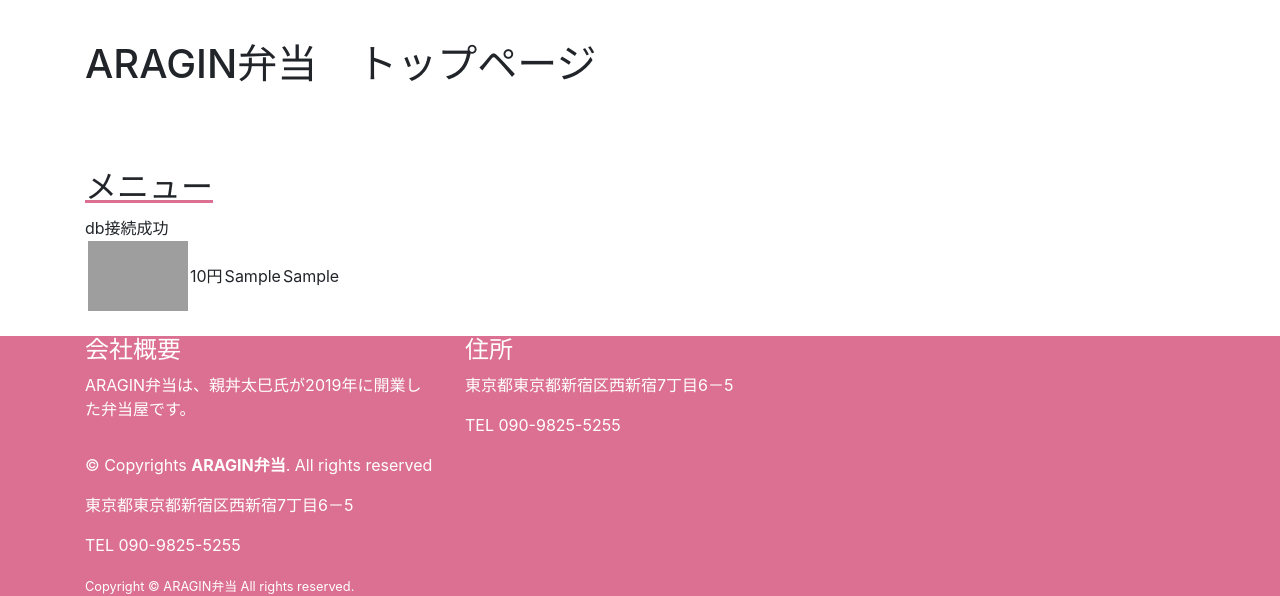
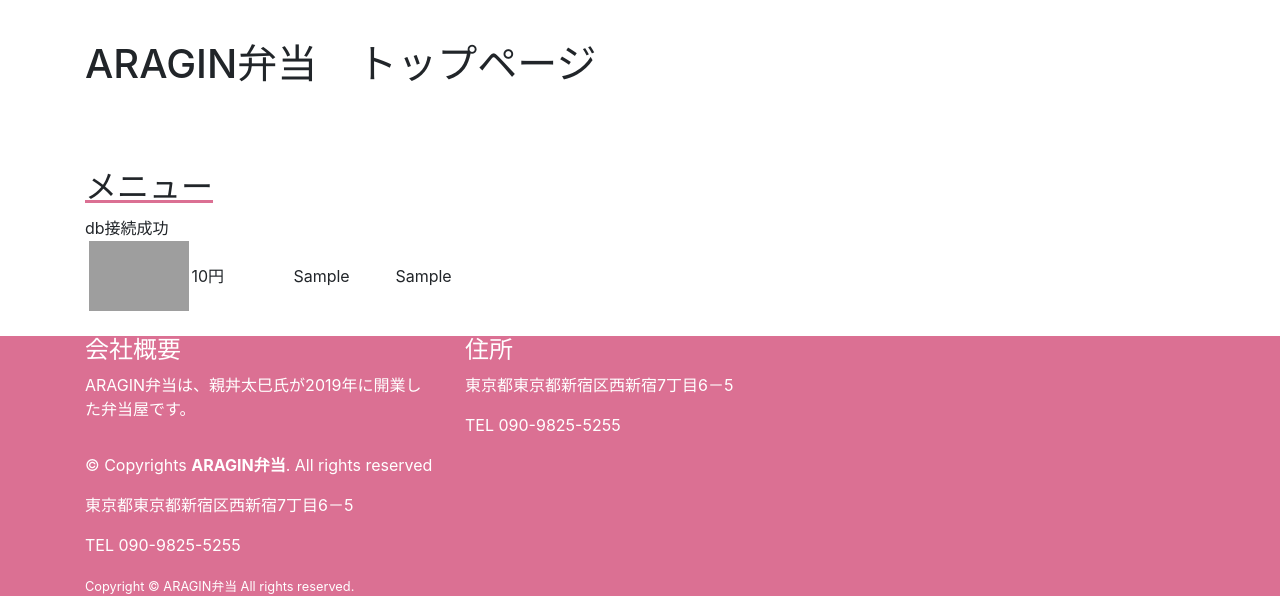
Before and after one commit to tsuchiya1218/ARG0104, a PHP site: page /index.php in a window 1280 px wide. Shown: the part 74-670 px from the top of the page. Run offline with PHP 8.4, Linux system fonts and the light colour scheme; tables that the repository leaves empty or names only in its code hold one stand-in row (values such as "Sample post"); data that the repository does not hold is empty; grey boxes are pictures that could not be loaded.

Commit message:
index変更

```diff
--- a/index/index.php
+++ b/index/index.php
@@ -45,11 +45,11 @@
 
           <tr>
             <th><?= $result['name'] ?></th>
-            <td>
+            <td style="width:25%">
               <img class="menuimg" src=<?= "img/" . $result['id'] . ".jpg" ?>>
             </td>
-            <td><?= $result['price'] . "円" ?></td>
-            <td><?= $result['calorie'] ?></td>
+            <td style="width:25%"><?= $result['price'] . "円" ?></td>
+            <td style="width:25%"><?= $result['calorie'] ?></td>
             <td><?= $result['evaluation'] ?></td>
           </tr>
         <?php } ?>
```
